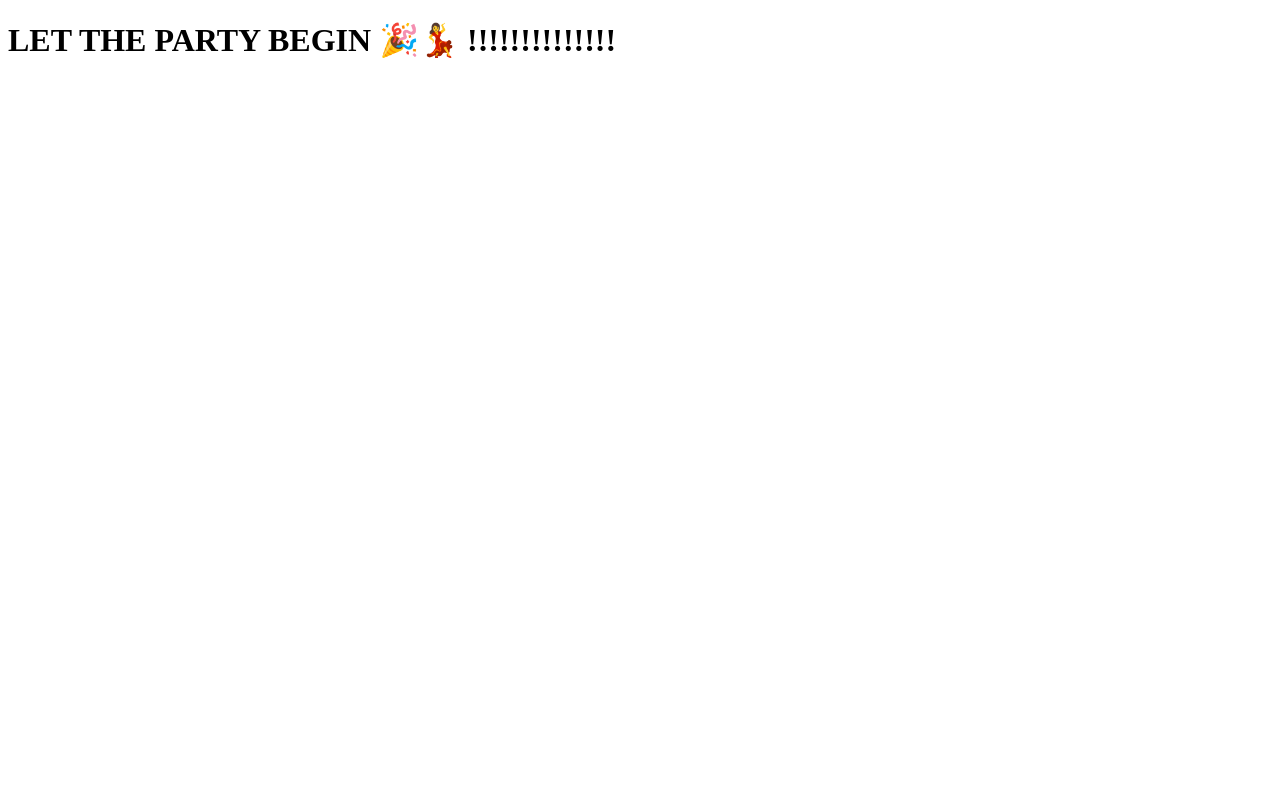
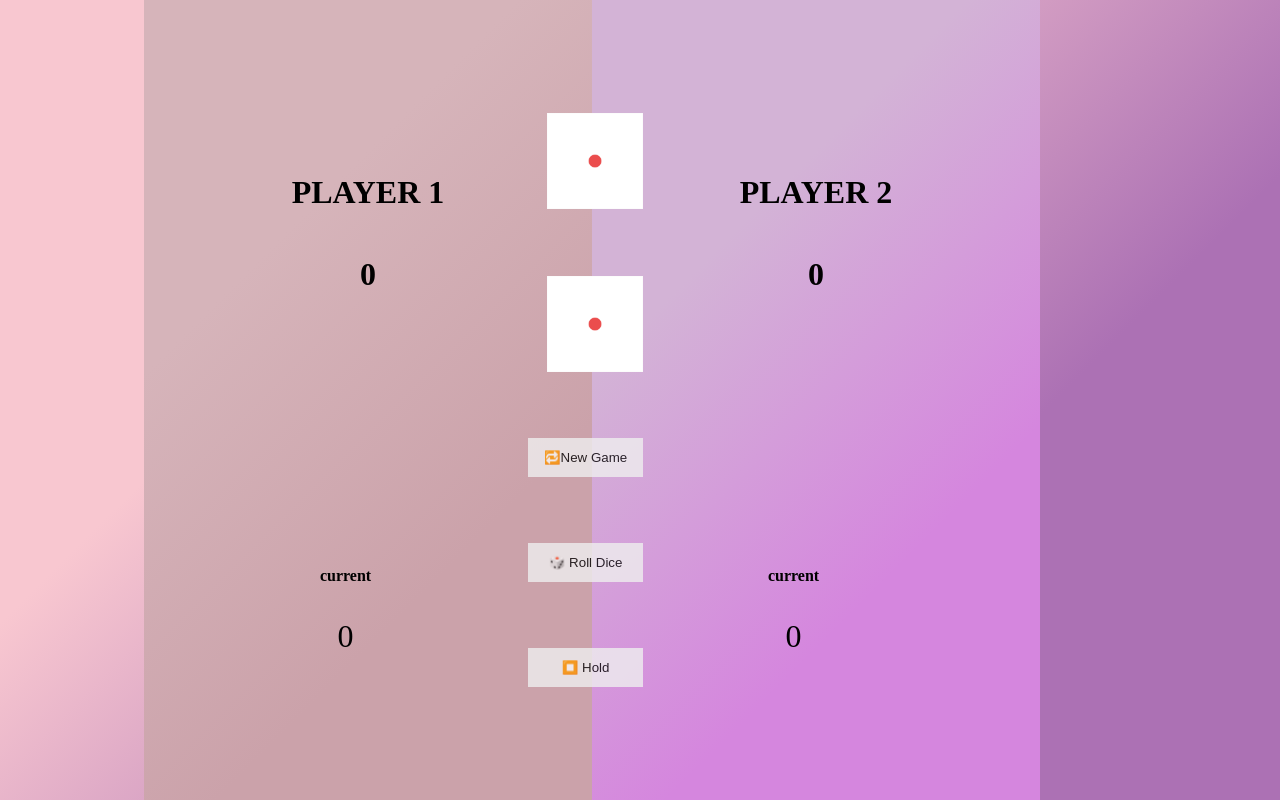
Before and after one commit to Sahar118/DiceRollGame-Week-5, a plain HTML site: page Code Files/index.html in a window 1280 px wide. Drawn offline with Linux system fonts and the light colour scheme.

Commit message:
add files

```diff
--- a/Code Files/index.html
+++ b/Code Files/index.html
@@ -5,12 +5,70 @@
     <meta charset="UTF-8">
     <meta http-equiv="X-UA-Compatible" content="IE=edge">
     <meta name="viewport" content="width=device-width, initial-scale=1.0">
-
-    <title>Document</title>
+    <link rel="stylesheet" href="./style.css">
+    <title>Dice Game</title>
 </head>
 
 <body>
-    <h1> LET THE PARTY BEGIN 🎉💃 !!!!!!!!!!!!!! </h1>
+    <!-- <div id="game-background">
+
+        <div id="instructions-container">
+                <div id="top-container-p1">
+                    <h2>Game Instructions:</h2>
+                    <ul>
+                        <li id="li-p1">In your turn - roll the dice (at least once) and accumulate the result in "current"</li>
+                        <li id="li-p1">You can roll again or click "Hold" to save the points from "Current" and end the turn. </li>
+                        <li id="li-p1">Note! if you get 6-6 - you will lose all points from "current" and the turn will go to your opponent </li>
+                        <li id="li-p1">If you managed to reach exactly the target score - you win! if you passed it - you loose ....</li>
+                    </ul>
+                </div>
+
+                <div id="bottom-container-p1">
+                    <h2>Please select a target score</h2>
+                    <div id="input-target-score-p1"></div>
+                    <div id="input-start-game-p1"></div>
+                </div>
+
+            </div>
+        </div> -->
+
+        <!-- Player 1 side -->
+        <section class="player player-0-div player-active">
+            <div id="top-div">
+                <p id="players">PLAYER 1</p>
+                <p id="score-player-0"></p>
+            </div>
+
+            <div id="bottom-div">
+                <p id="current">current</p>
+                <p id="score-current-player-0">0</p>
+            </div>
+        </section>
+
+        <!-- Player 2 side -->
+            <section class="player-1-div player">
+                    <div id="top-div">
+                        <p id="players">PLAYER 2</p>
+                        <p id="score-player-1">0</p>
+                    </div>
+
+                    <div id="bottom-div">
+                        <p id="current">current</p>
+                        <p id="score-current-player-1"></p>
+                    </div>
+            </section>
+
+        <div id="middle-container">
+            <img src="/img/dice/dice-1.png" id="dice-top">
+            <img src="/img/dice/dice-1.png" id="dice-bottom">
+            <button id="new-game">🔁New Game</button>
+            <button id="roll-dice">🎲 Roll Dice</button>
+            <button id="hold"> ⏹️ Hold</button>
+
+
+
+        </div>
+        <script src="./script.js"></script>
 </body>
 
 </html>
--- /dev/null
+++ b/Code Files/script.js
@@ -0,0 +1,111 @@
+// Selecting element
+const player0 = document.querySelector('.player-0-div');
+const player1 = document.querySelector('.player-1-div')
+const scorePlayer0 = document.querySelector('#score-player-0');
+const scorePlayer1 = document.querySelector('#score-player-1');
+const scoreCurrent1 = document.getElementById('score-current-player-0')
+const scoreCurrent2 = document.getElementById('score-current-player-1')
+const diceTop = document.querySelector('#dice-top');
+const diceBottom = document.querySelector('#dice-bottom');
+const newGameBtn = document.querySelector('#new-game');
+const rollDiceBtn = document.querySelector('#roll-dice');
+const holdBtn = document.querySelector('#hold');
+
+//
+scorePlayer0.textContent=0;
+scorePlayer1.textContent=0;
+scoreCurrent1.textContent=0;
+scoreCurrent2.textContent=0;
+
+diceTop.classList.add('hidden');
+diceBottom.classList.add('hidden');
+
+
+//
+const score =[0,0];
+let playerNum = 0;
+let currentScore1 = 0;
+let currentScore2 = 0;
+
+const switchPlayer = function(){
+    document.getElementById(`score-current-player-${playerNum}`).textContent = currentScore1;
+    currentScore1=0;
+    playerNum = playerNum === 0 ? 1 : 0;
+
+    player0.classList.toggle('player-active');
+    player1.classList.toggle('player-active');
+}
+
+rollDiceBtn.addEventListener('click', function(){
+
+    const dice1 =Math.trunc(Math.random()*6) +1;
+    const dice2 =Math.trunc(Math.random()*6) +1;
+    diceTop.classList.remove('hidden');
+    diceTop.src =`/img/dice/dice-${dice1}.png`;
+    diceBottom.classList.remove('hidden');
+    diceBottom.src = `/img/dice/dice-${dice2}.png`;
+    if (dice1 === 3 && dice2 === 3){
+        currentScore1=0;
+        document.getElementById(`score-current-player-${playerNum}`).textContent = currentScore1;
+        // scoreCurrent2.textContent =currentScore2;
+
+    }else if(dice1 === 6 && dice2 === 6){
+        switchPlayer();
+        // document.getElementById(`score-current-player-${playerNum}`).textContent = currentScore1;
+        // currentScore1=0;
+        // playerNum = playerNum === 0 ? 1 : 0;
+        // player1.classList.toggle('player-active');
+        // player2.classList.toggle('player-active');
+    }else{
+        let sum = dice1 + dice2;
+        currentScore1 += sum;
+        scoreCurrent1.textContent =currentScore1;
+    }
+})
+
+
+holdBtn.addEventListener('click', function(){
+    score[playerNum]+= currentScore1;
+    document.getElementById(`score-player-${playerNum}`).textContent =score[playerNum];
+    // document.getElementById(`score-current-player-${playerNum}`).textContent = currentScore1;
+    //     currentScore1=0;
+    //     playerNum = playerNum === firstPlayer ? secondPlayer : firstPlayer;
+    //     player1.classList.toggle('.player--active');
+    //     player2.classList.toggle('.player--active');
+    switchPlayer();
+
+})
+
+
+
+
+
+
+// const btn = document.querySelector('button');
+// const input = document.querySelector('input');
+// const smileContainer = document.querySelector('.smileContainer');
+// let SCLength =document.querySelector('.smileContainer').children;
+
+
+// btn.addEventListener('click',addSmiley);
+
+// function addSmiley (){
+// smileContainer.innerHTML='';
+// if(Number(input.value)){
+//     for (let i = 0; i < Number(input.value); i++) {
+//         smileContainer.append(createSmiley())
+//     }
+// }
+// else{
+//     smileContainer.innerHTML='Error!! Please Enter only Numbers!';
+// }
+// };
+
+// function createSmiley (){
+// const  image = document.createElement('img')
+// image.setAttribute('src','smiley.png')
+// image.style.height= '50px';
+// image.style.width= '50px';
+
+// return image
+// }
--- /dev/null
+++ b/Code Files/style.css
@@ -0,0 +1,137 @@
+*{
+    box-sizing: border-box;
+    padding: 0;
+    margin: 0;
+}
+
+body {
+    width: 100vw;
+    height: 100vh;
+    background: linear-gradient(135deg, rgb(248, 199, 208) 30%, rgb(172, 113, 180) 70%);
+    display: flex;
+    justify-content: center;
+}
+
+.player-0-div{
+    text-align: center;
+    display: flex;
+    flex-direction: column;
+    justify-content: space-around;
+    position: relative;
+    height: 100%;
+    width: 35%;
+    background: linear-gradient(135deg,rgb(214, 180, 186) 30%,rgb(203, 162, 170) 70%);
+}
+.player-1-div{
+    text-align: center;
+    display: flex;
+    flex-direction: column;
+    justify-content: space-around;
+    position: relative;
+    height: 100%;
+    width: 35%;
+    background: linear-gradient(135deg,rgb(211, 179, 214) 30%,rgb(213, 134, 222) 70%);
+
+}
+
+#instructions-container{
+background-color: white;
+height: 80%;
+width: 90%;
+position: relative;
+top: 10%;
+left: 10%;
+
+}
+#instructions-container::after{
+    position: absolute;
+    height: 100%;
+    width: 100%;
+    background: white;
+    content: ' ';
+    top: 10%;
+    left: 100%;
+}
+
+#bottom-div{
+    /* background-color: palevioletred; */
+    width: 30%;
+    height: 15%;
+    align-items: center;
+    position: relative;
+    left: 30%;
+    display: flex;
+    flex-direction: column;
+    justify-content: space-around;
+}
+
+#players{
+    font-size: 200%;
+    font-weight: bold;
+    padding: 10%;
+}
+
+#current{
+    font-size: 100%;
+    font-weight: bold;
+}
+
+#score-current-player-1{
+    font-size: 200%;
+}
+
+#score-current-player-0{
+    font-size: 200%;
+}
+
+#score-player-0{
+    font-size: 200%;
+    font-weight: bolder;
+}
+
+#score-player-1{
+    font-size: 200%;
+    font-weight: bolder;
+}
+
+#middle-container{
+    display: flex;
+    flex-direction: column;
+    justify-content: space-around;
+    align-content: center;
+    position: relative;
+    right: 40%;
+    top: 10%;
+    height: 80%;
+}
+button{
+    height: 6%;
+    width: 120%;
+    opacity: 0.8;
+    border: none;
+    padding: 10% 10%;
+}
+
+#dice-top{
+    height: 15%;
+    width: 100%;
+    background-color: white;
+    position: relative;
+    left: 20%;
+    /* margin: auto; */
+}
+
+#dice-bottom{
+    height: 15%;
+    width: 100%;
+    position: relative;
+    left: 20%;
+    background-color: white;
+    /* margin: auto; */
+}
+
+img{
+    height: 100%;
+    width: 100%;
+    z-index: 1;
+}
```
Also changed, not shown: img/dice-2.png (added), img/dice-3.png (added), img/dice-4.png (added), img/dice-5.png (added), img/dice-6.png (added), img/dice/dice-1.png (added), img/dice/dice-2.png (added), img/dice/dice-3.png (added), img/dice/dice-4.png (added), img/dice/dice-5.png (added), img/dice/dice-6.png (added), img/dice1-1.png (added), img/icons/Flat_restart_icon.svg.png (added), img/icons/dice.png (added), 2 more files.
